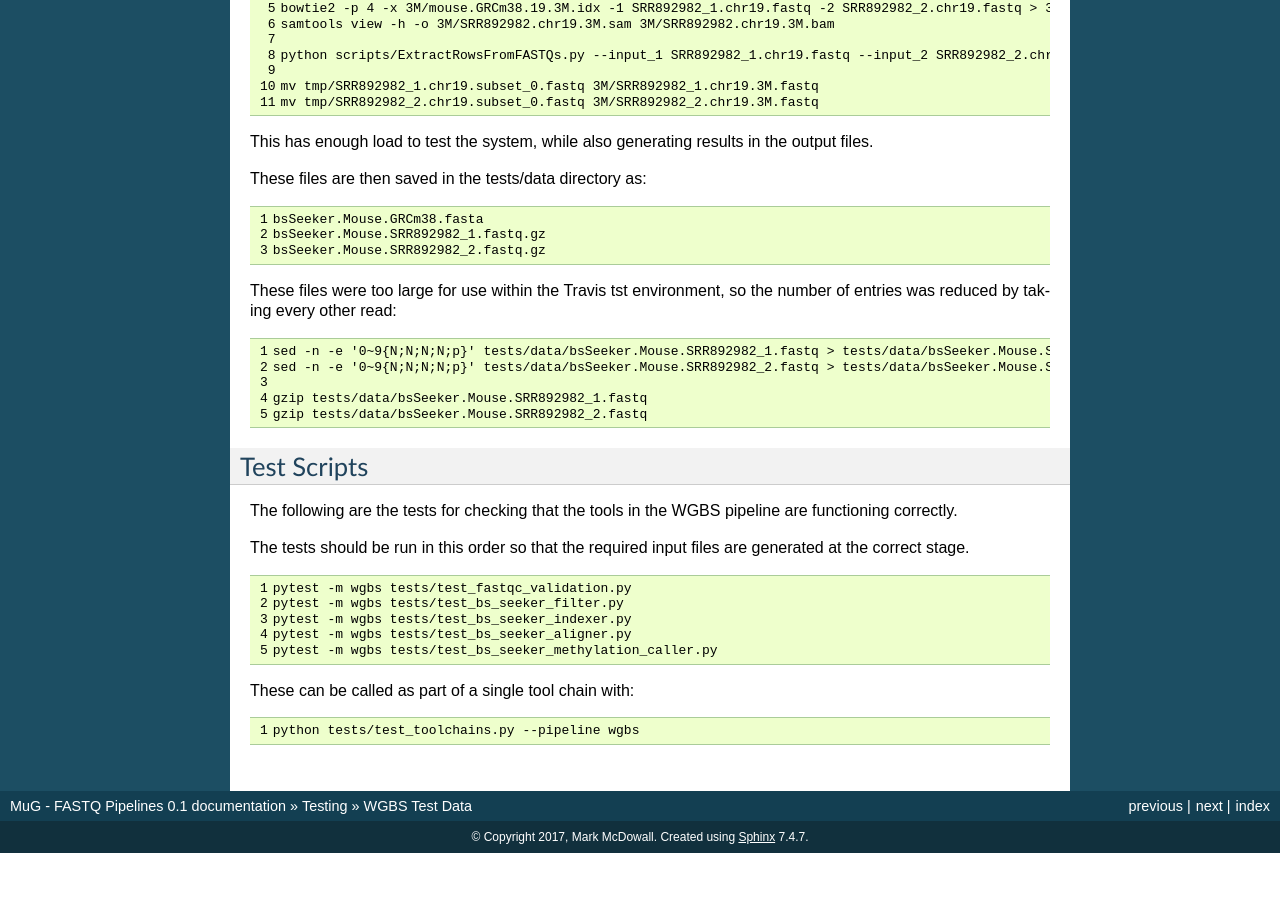
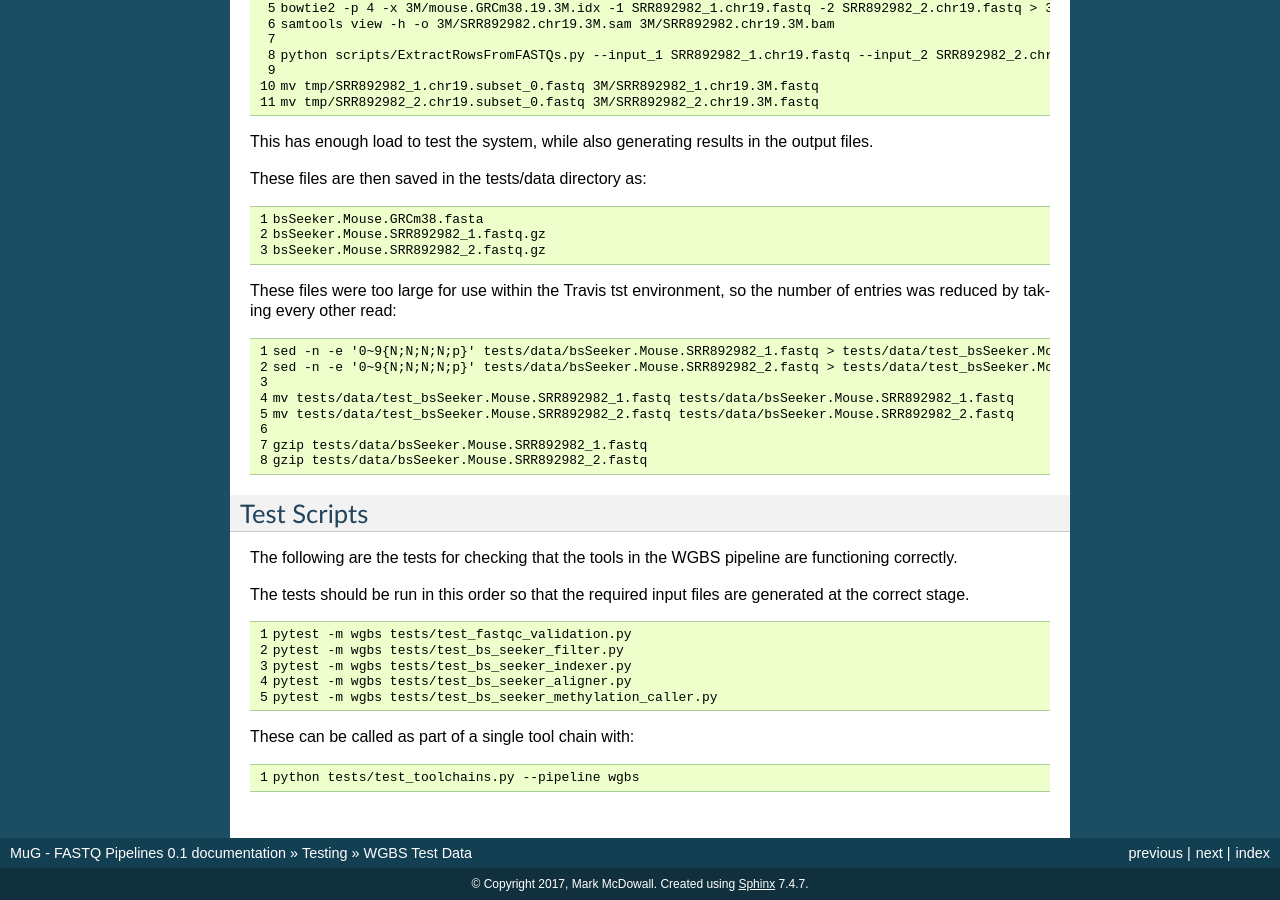
Before and after one commit to Multiscale-Genomics/mg-process-fastq, a Sphinx documentation site: the page built from docs/test_data/testData_WGBS.rst, in a window 1280 px wide and 900 px high, scrolled down 994 px. Built offline with Sphinx 7.4.7, drawn with Linux system fonts in a browser that asks for light colours; before the commit the page ends 1847 px from its top, so only the background shows below that.

Commit message:
Reduced teh size of the same datasets for WGBS so that they are able to run on TraisCI without it failing

```diff
--- a/docs/test_data/testData_WGBS.rst
+++ b/docs/test_data/testData_WGBS.rst
@@ -103,13 +103,14 @@ These files were too large for use within the Travis tst environment, so the num
 .. code-block:: none
    :linenos:
 
-   sed -n -e '0~9{N;N;N;N;p}' tests/data/bsSeeker.Mouse.SRR892982_1.fastq > tests/data/bsSeeker.Mouse.SRR892982_1.fastq
-   sed -n -e '0~9{N;N;N;N;p}' tests/data/bsSeeker.Mouse.SRR892982_2.fastq > tests/data/bsSeeker.Mouse.SRR892982_2.fastq
+   sed -n -e '0~9{N;N;N;N;p}' tests/data/bsSeeker.Mouse.SRR892982_1.fastq > tests/data/test_bsSeeker.Mouse.SRR892982_1.fastq
+   sed -n -e '0~9{N;N;N;N;p}' tests/data/bsSeeker.Mouse.SRR892982_2.fastq > tests/data/test_bsSeeker.Mouse.SRR892982_2.fastq
+
+   mv tests/data/test_bsSeeker.Mouse.SRR892982_1.fastq tests/data/bsSeeker.Mouse.SRR892982_1.fastq
+   mv tests/data/test_bsSeeker.Mouse.SRR892982_2.fastq tests/data/bsSeeker.Mouse.SRR892982_2.fastq
 
    gzip tests/data/bsSeeker.Mouse.SRR892982_1.fastq
    gzip tests/data/bsSeeker.Mouse.SRR892982_2.fastq
-
-
 
 Test Scripts
 ------------
```
Also changed, not shown: 2 other files.
